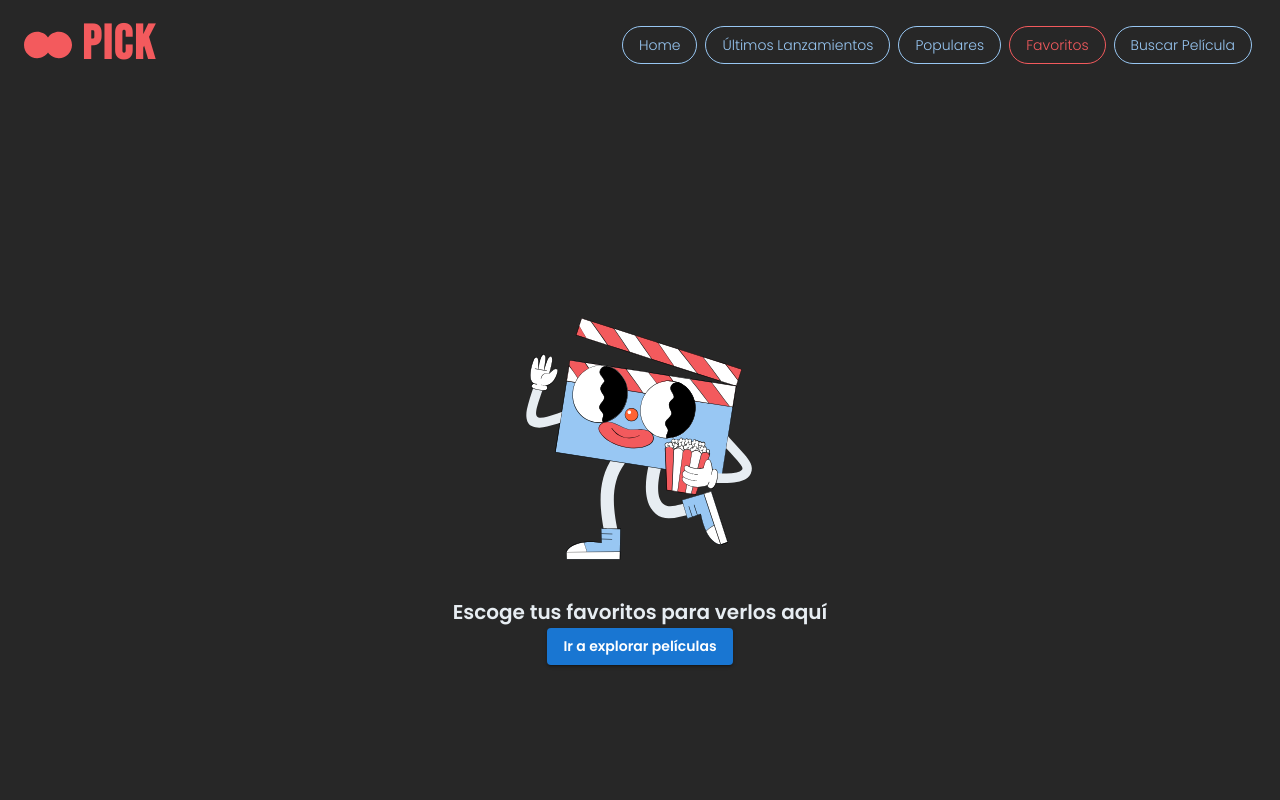
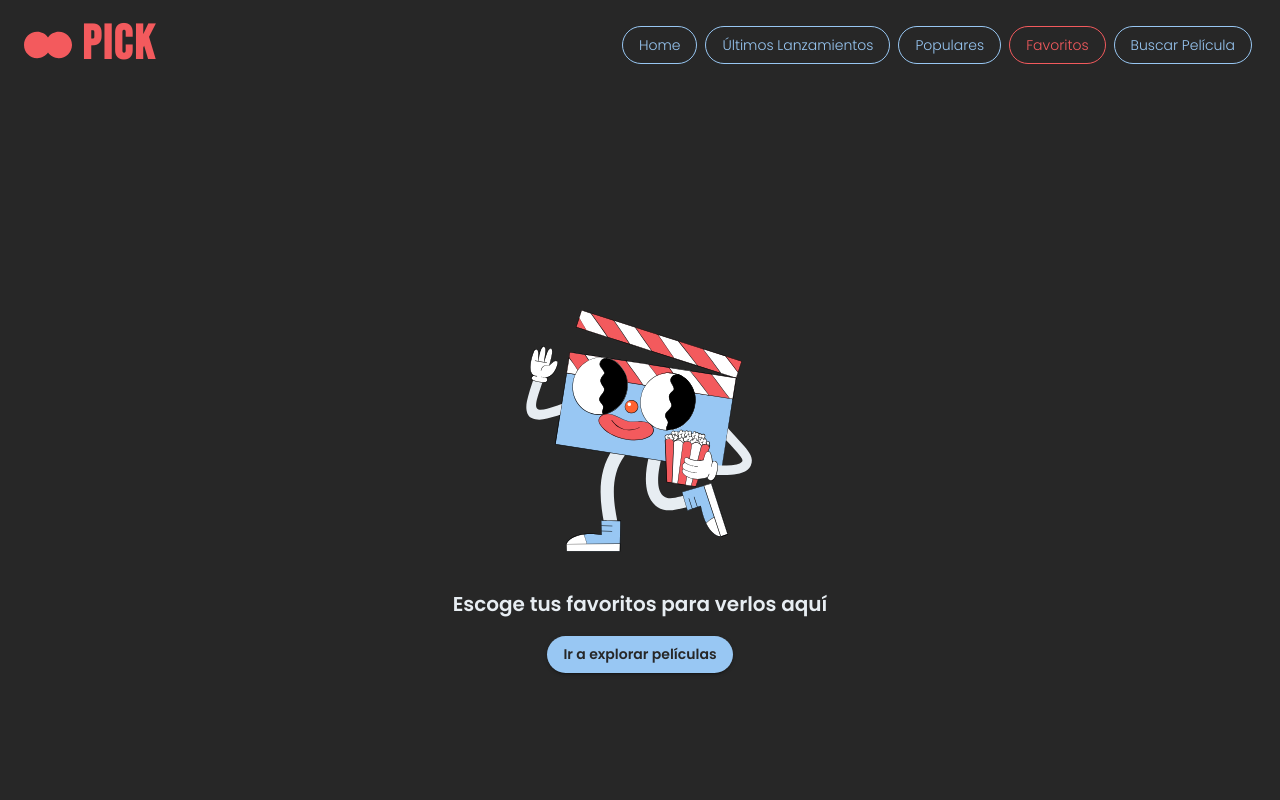
Before and after one commit to sara-arredondo/ada_final_movie, a React (Vite) app: page /favoritos in a window 1280 px wide. Shown: the top 800 px of the page. Built offline with nearby package versions, Linux system fonts and the light colour scheme; a web font is replaced by a local one.

Commit message:
se cambia el estilo del boton dentro de favoritos

```diff
--- a/src/views/FavoritesMovies.jsx
+++ b/src/views/FavoritesMovies.jsx
@@ -58,6 +58,13 @@ export default function FavoritesMovies() {
           variant="contained"
           color="primary"
           onClick={() => navigate("/PopularMovies")}
+          sx={{
+            mt: 2,
+            backgroundColor: "#98c7f3",
+            "&:hover": { backgroundColor: "#d94b4e" },
+            borderRadius: "20px",
+            color: "#272727"
+          }}
         >
           Ir a explorar películas
         </Button>
```
